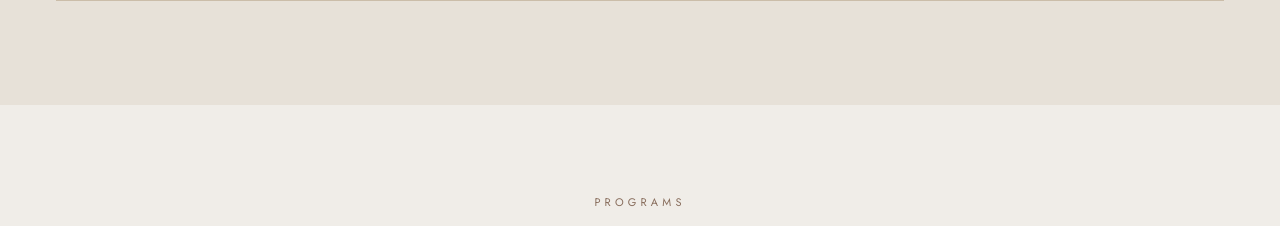
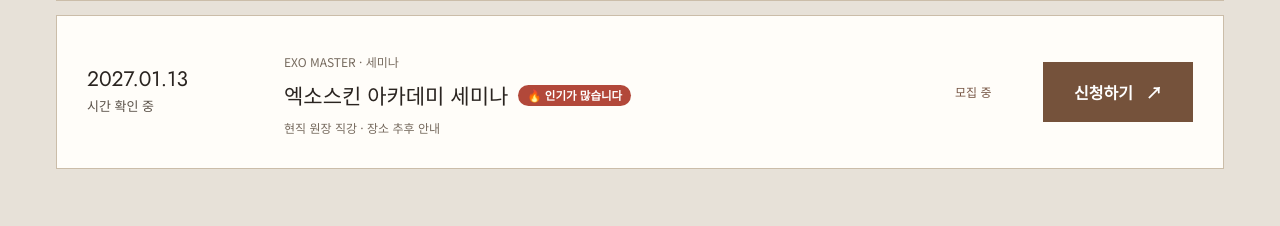
Before and after one commit to bracademy-sdkorea/bracademy-home, a plain HTML site: page index.html in a window 1280 px wide. Shown: the part 1197-1423 px from the top of the page. Drawn offline with Linux system fonts and the light colour scheme.

Commit message:
모집 중 교육에 엑소스킨 아카데미 세미나(2027-01-13) 추가, '인기가 많습니다' 배지 기능
Co-Authored-By: Claude Opus 5.5 <noreply@anthropic.com>
Claude-Session: https://claude.ai/code/session_01Tp5KAeXniDkjzMdK25g78V

```diff
--- a/index.html
+++ b/index.html
@@ -84,6 +84,8 @@
 .date-item time{font:400 18px var(--en);color:#372a24}
 .date-item time small{font:400 13px/1.8 var(--sans);color:#69594d}
 .date-status.open{color:#78543f;font-weight:700}
+.date-badge{display:inline-block;vertical-align:4px;margin-left:10px;font:700 11.5px/1 var(--sans);font-style:normal;color:#fff;background:#b2483a;padding:5px 9px;border-radius:20px;white-space:nowrap}
+@media(max-width:760px){.date-badge{margin:6px 0 0;display:table;vertical-align:0}}
 .date-apply{border:0;display:flex;justify-content:center;align-items:center;gap:13px;background:#302822;color:#fff;padding:12px;font-size:12px}
 .date-more{font-size:12px;color:#685346;text-decoration:underline;text-underline-offset:4px}
 .sync-warning{font-size:13px;color:#8b3e34;background:#fbeeea;padding:12px 16px;margin-bottom:18px}
@@ -1250,6 +1252,19 @@ window.SITE = {
       "instructor": "이정화 원장",
       "place": "SPA BR 영등포점",
       "status": "모집 중",
+      "published": true
+    },
+    {
+      "id": "exo-seminar-20270113",
+      "date": "2027-01-13",
+      "time": "",
+      "track": "exo",
+      "course": "EX01",
+      "courseTitle": "엑소스킨 아카데미 세미나",
+      "instructor": "",
+      "place": "",
+      "status": "모집 중",
+      "badge": "인기가 많습니다",
       "published": true
     }
   ],
@@ -2072,7 +2087,7 @@ if (window.BR_CONFIG?.supabaseUrl && window.BR_CONFIG?.supabasePublishableKey) {
       ${list.length ? `<div class="date-list">${list.map(item=>{
         const t=getTrack(item.track), cr=t?.courses.find(c=>c.id===item.course);
         const title=item.courseTitle||cr?.kr||item.course||'교육 과정', isOpen=item.status==='모집 중';
-        return `<article class="date-item ${isOpen?'is-recruiting':''}"><time datetime="${esc(item.date)}">${when(item.date)}<small>${esc(item.time||'시간 확인 중')}</small></time><div class="date-course"><div class="dc-text"><span>${esc(t?.name||'BR ACADEMY')} · ${esc(cr?.lv||'')}</span><h3>${esc(title)}</h3><p>${esc(item.instructor||'현직 원장 직강')} · ${esc(item.place||'장소 추후 안내')}</p></div>${instPhoto(item.instructor)}</div><span class="date-status ${isOpen?'open':''}">${esc(item.status||'일정 안내')}</span>${isOpen?applyLink('신청하기','date-apply',title,item.id):`<a class="date-more" href="#/education/${esc(item.track)}/${esc(item.course)}">과정 보기 ↗</a>`}</article>`;
+        return `<article class="date-item ${isOpen?'is-recruiting':''}"><time datetime="${esc(item.date)}">${when(item.date)}<small>${esc(item.time||'시간 확인 중')}</small></time><div class="date-course"><div class="dc-text"><span>${esc(t?.name||'BR ACADEMY')} · ${esc(cr?.lv||'')}</span><h3>${esc(title)}${item.badge?`<em class="date-badge">🔥 ${esc(item.badge)}</em>`:''}</h3><p>${esc(item.instructor||'현직 원장 직강')} · ${esc(item.place||'장소 추후 안내')}</p></div>${instPhoto(item.instructor)}</div><span class="date-status ${isOpen?'open':''}">${esc(item.status||'일정 안내')}</span>${isOpen?applyLink('신청하기','date-apply',title,item.id):`<a class="date-more" href="#/education/${esc(item.track)}/${esc(item.course)}">과정 보기 ↗</a>`}</article>`;
       }).join('')}</div>${list.length>3?`<button type="button" class="schedule-more${list.length<=4?' pc-hide':''}" onclick="const s=this.closest('.schedule-featured');s.classList.toggle('show-all');this.textContent=s.classList.contains('show-all')?'접기 ↑':'모집 중인 수업 전체 보기 (${list.length}) ↓'">모집 중인 수업 전체 보기 (${list.length}) ↓</button>`:''}` : `<div class="schedule-empty"><div class="empty-left"><span class="eyebrow">NEXT CLASS</span><h3>${state.sessionsError?'일정 연결을 확인해 주세요.':'현재 모집 중인 교육이 없습니다.'}</h3><p>새로운 교육 모집이 시작되면 이곳에서 안내합니다.</p></div><div class="empty-right">${applyLink('교육 상담 신청')}</div></div>`}
     </div></section>`;
   }
```
